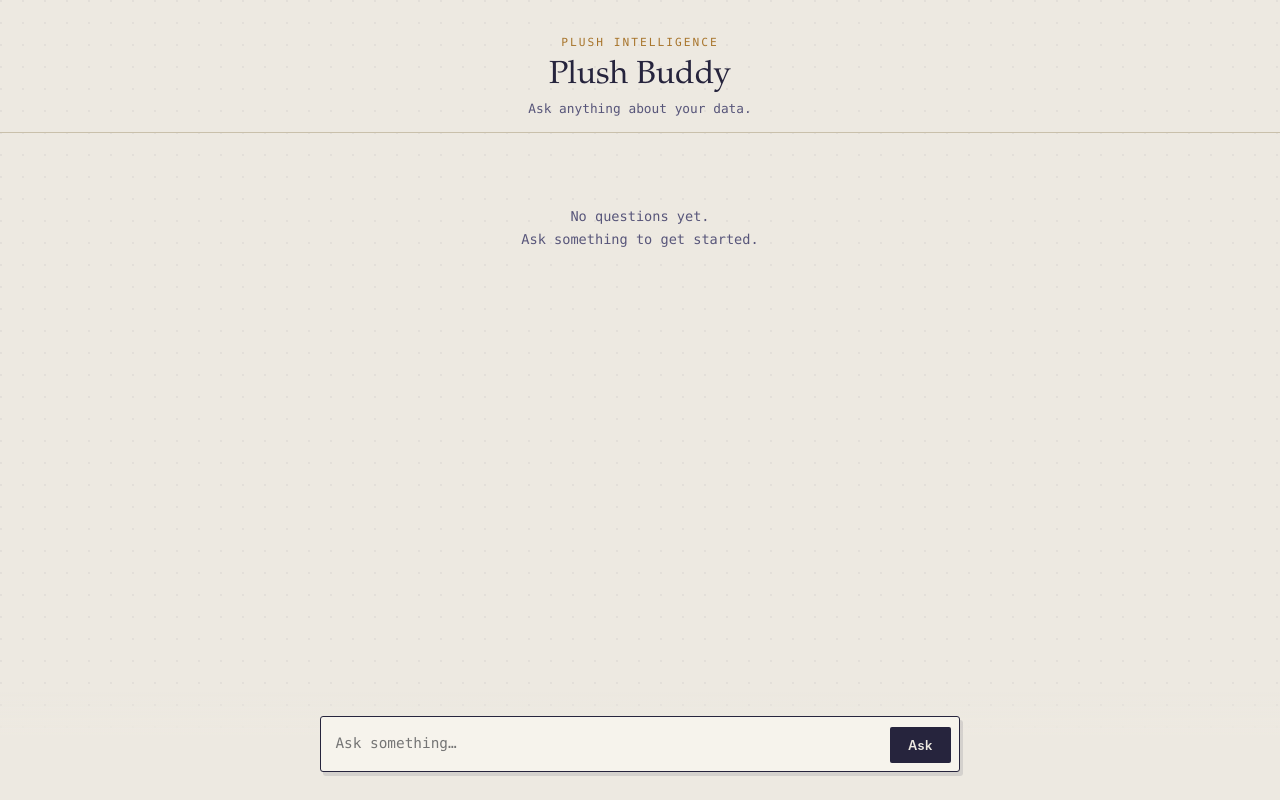
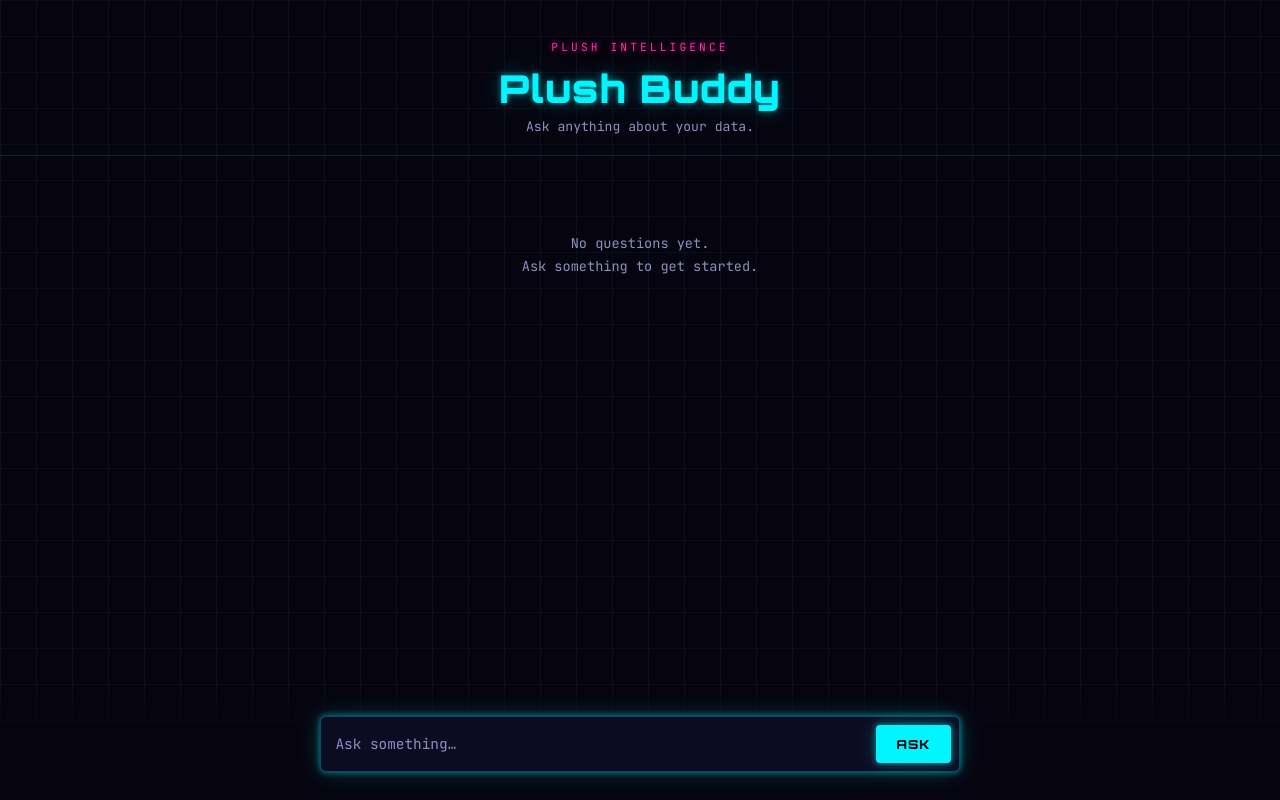
Before and after one commit to shivam-library-3115/ask-claude-app, a Flask app: page / in a window 1280 px wide. Run offline with Flask 3, Linux system fonts and the light colour scheme.

Commit message:
Update style.css

```diff
--- a/static/style.css
+++ b/static/style.css
@@ -1,15 +1,17 @@
 :root {
-  --paper: #ede9e1;
-  --card: #f6f3ec;
-  --ink: #26243d;
-  --ink-soft: #58567a;
-  --accent: #a8752c;
-  --accent-soft: #e3d3ab;
-  --rule: #c9c0ab;
-  --error: #9c3b2e;
-  --font-display: 'Iowan Old Style', 'Palatino Linotype', Palatino, Georgia, serif;
-  --font-mono: 'IBM Plex Mono', 'SFMono-Regular', Consolas, 'Liberation Mono', Menlo, monospace;
-  --font-sans: -apple-system, BlinkMacSystemFont, 'Segoe UI', sans-serif;
+  --bg: #06050f;
+  --grid-line: rgba(0, 245, 255, 0.05);
+  --card: #0d0b22;
+  --card-border: rgba(0, 245, 255, 0.28);
+  --ink: #edf0ff;
+  --ink-soft: #8d8fc0;
+  --cyan: #00f5ff;
+  --magenta: #ff2ea8;
+  --glow-cyan: 0 0 6px rgba(0, 245, 255, 0.55), 0 0 22px rgba(0, 245, 255, 0.22);
+  --glow-magenta: 0 0 6px rgba(255, 46, 168, 0.6), 0 0 22px rgba(255, 46, 168, 0.26);
+  --font-display: 'Orbitron', 'Segoe UI', sans-serif;
+  --font-mono: 'JetBrains Mono', 'SFMono-Regular', Consolas, monospace;
+  --font-sans: 'Inter', -apple-system, BlinkMacSystemFont, sans-serif;
 }
 
 * { box-sizing: border-box; }
@@ -20,10 +22,11 @@ html, body {
 }
 
 body {
-  background: var(--paper);
-  background-image:
-    radial-gradient(circle at 1px 1px, rgba(38,36,61,0.05) 1px, transparent 0);
-  background-size: 22px 22px;
+  background:
+    linear-gradient(var(--grid-line) 1px, transparent 1px),
+    linear-gradient(90deg, var(--grid-line) 1px, transparent 1px),
+    var(--bg);
+  background-size: 36px 36px, 36px 36px, auto;
   color: var(--ink);
   font-family: var(--font-sans);
   display: flex;
@@ -32,30 +35,34 @@ body {
 }
 
 header {
-  padding: 2.25rem 1.5rem 1rem;
+  padding: 2.5rem 1.5rem 1.25rem;
   text-align: center;
-  border-bottom: 1px solid var(--rule);
+  border-bottom: 1px solid rgba(0, 245, 255, 0.15);
 }
 
 header .eyebrow {
   font-family: var(--font-mono);
   font-size: 0.7rem;
-  letter-spacing: 0.18em;
+  letter-spacing: 0.28em;
   text-transform: uppercase;
-  color: var(--accent);
-  margin-bottom: 0.5rem;
+  color: var(--magenta);
+  text-shadow: var(--glow-magenta);
+  margin-bottom: 0.6rem;
 }
 
 header h1 {
   font-family: var(--font-display);
-  font-weight: 400;
-  font-size: 2rem;
-  margin: 0 0 0.35rem;
+  font-weight: 900;
+  font-size: 2.4rem;
+  letter-spacing: 0.03em;
+  margin: 0 0 0.4rem;
+  color: var(--cyan);
+  text-shadow: var(--glow-cyan);
 }
 
 header p {
   font-family: var(--font-mono);
-  font-size: 0.8rem;
+  font-size: 0.82rem;
   color: var(--ink-soft);
   margin: 0;
 }
@@ -65,7 +72,7 @@ main {
   width: 100%;
   max-width: 640px;
   margin: 0 auto;
-  padding: 1.5rem 1.25rem 8rem;
+  padding: 1.75rem 1.25rem 8rem;
   overflow-y: auto;
 }
 
@@ -147,7 +160,7 @@ form {
   bottom: 0;
   left: 0;
   right: 0;
-  background: linear-gradient(to top, var(--paper) 60%, transparent);
+  background: linear-gradient(to top, var(--bg) 65%, transparent);
   padding: 1.5rem 1.25rem 1.75rem;
 }
 
@@ -155,12 +168,18 @@ form {
   max-width: 640px;
   margin: 0 auto;
   background: var(--card);
-  border: 1px solid var(--ink);
-  border-radius: 3px;
+  border: 1px solid var(--card-border);
+  border-radius: 6px;
   display: flex;
   align-items: flex-end;
   padding: 0.5rem 0.5rem 0.5rem 0.9rem;
-  box-shadow: 3px 4px 0 rgba(38,36,61,0.12);
+  box-shadow: var(--glow-cyan);
+  transition: box-shadow 0.2s ease, border-color 0.2s ease;
+}
+
+.input-wrap:focus-within {
+  border-color: var(--magenta);
+  box-shadow: var(--glow-magenta);
 }
 
 textarea {
@@ -176,28 +195,40 @@ textarea {
   max-height: 6.5rem;
 }
 
+textarea::placeholder {
+  color: var(--ink-soft);
+}
+
 textarea:focus { outline: none; }
 
 button {
-  font-family: var(--font-sans);
-  font-weight: 600;
-  font-size: 0.8rem;
-  letter-spacing: 0.03em;
-  background: var(--ink);
-  color: var(--paper);
+  font-family: var(--font-display);
+  font-weight: 700;
+  font-size: 0.78rem;
+  letter-spacing: 0.08em;
+  text-transform: uppercase;
+  background: var(--cyan);
+  color: #05040f;
   border: none;
-  border-radius: 2px;
-  padding: 0.65rem 1.15rem;
+  border-radius: 4px;
+  padding: 0.7rem 1.3rem;
   cursor: pointer;
   white-space: nowrap;
+  box-shadow: var(--glow-cyan);
+  transition: background 0.15s ease, box-shadow 0.15s ease;
 }
 
 button:disabled {
-  opacity: 0.45;
+  opacity: 0.4;
   cursor: default;
+  box-shadow: none;
 }
 
-button:not(:disabled):hover { background: var(--accent); }
+button:not(:disabled):hover {
+  background: var(--magenta);
+  color: #0a0410;
+  box-shadow: var(--glow-magenta);
+}
 
 @media (prefers-reduced-motion: reduce) {
   .a-text.pending::after { animation: none; }
```
Also changed, not shown: other parts of static/style.css (+26 -20 lines).
